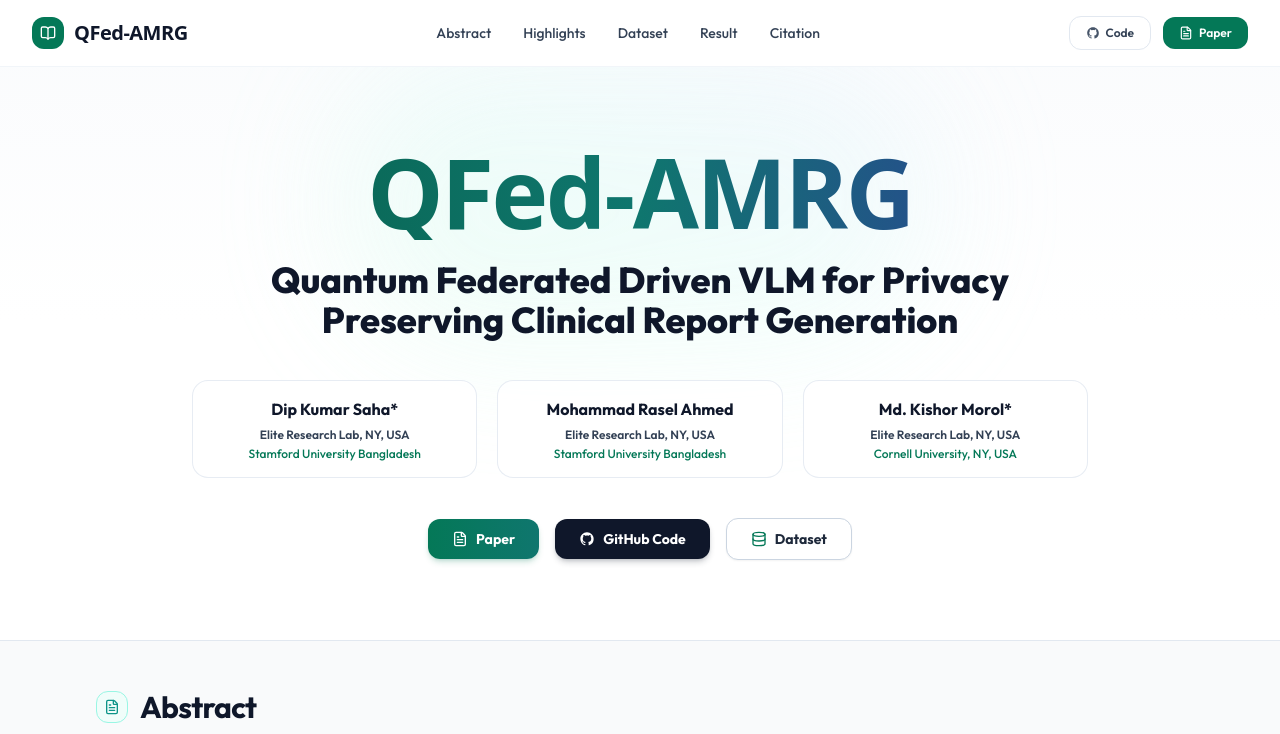
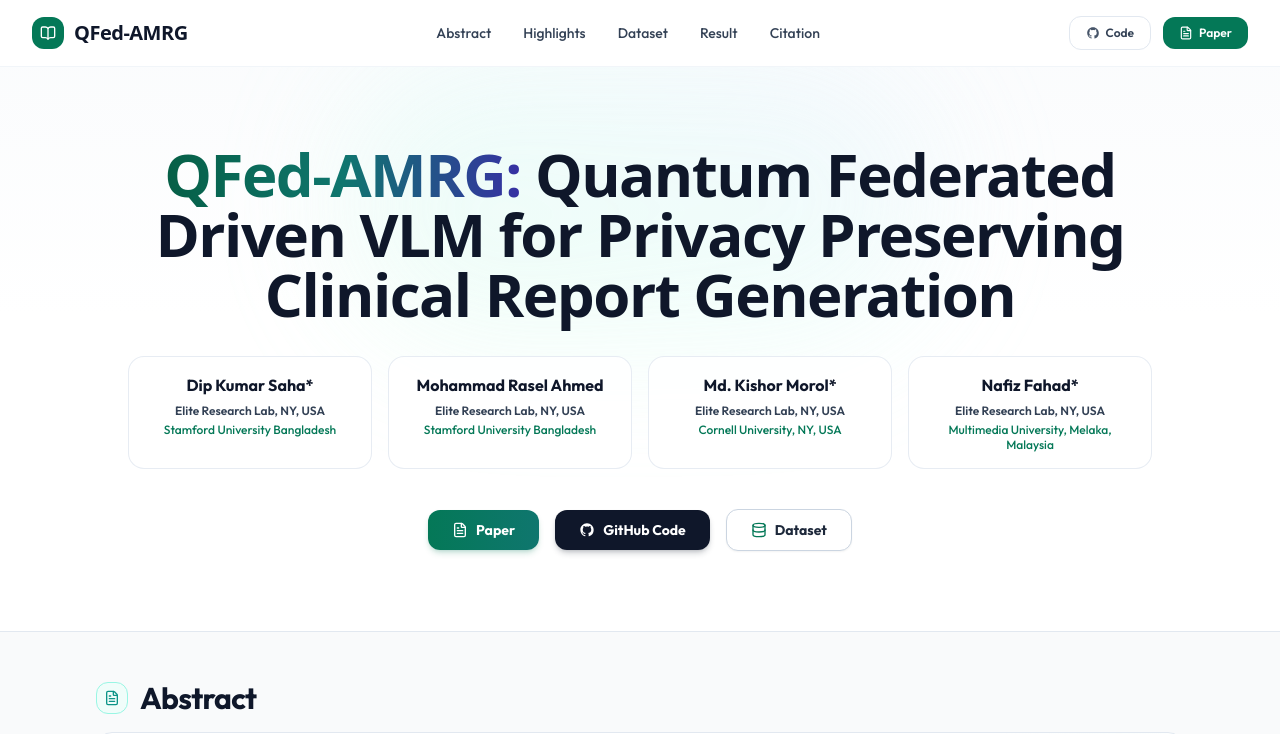
Before and after one commit to rasel1510/QFed-AMRG-Project, a Next.js app: page / in a window 1280 px wide. Shown: the top 734 px of the page. Built offline with nearby package versions, Linux system fonts and the light colour scheme.

Commit message:
Enhanced information

```diff
--- a/src/app/layout.tsx
+++ b/src/app/layout.tsx
@@ -2,6 +2,7 @@
 import "./globals.css";
 
 export const metadata: Metadata = {
+  metadataBase: new URL("https://qfed-amrg.github.io"),
   title: "QFed-AMRG: Quantum Federated Driven VLM for Privacy Preserving Clinical Report Generation",
   description: "Official research website for QFed-AMRG: A communication-efficient quantum federated vision-language architecture for privacy-preserving multi-client clinical report generation.",
   keywords: [
@@ -18,7 +19,8 @@
   authors: [
     { name: "Dip Kumar Saha" },
     { name: "Mohammad Rasel Ahmed" },
-    { name: "Md. Kishore Morol" }
+    { name: "Md. Kishore Morol" },
+    { name: "Nafiz Fahad" }
   ],
   openGraph: {
     title: "QFed-AMRG: Quantum Federated Driven VLM for Privacy Preserving Clinical Report Generation",
--- a/src/components/BibtexCitation.tsx
+++ b/src/components/BibtexCitation.tsx
@@ -8,7 +8,7 @@
 
   const bibtex = `@article{saha2026qfedamrg,
   title  = {QFed-AMRG: Quantum Federated Driven VLM for Privacy Preserving Clinical Report Generation},
-  author = {Saha*, Dip Kumar and Ahmed, Mohammad Rasel and Morol*, Md. Kishor},
+  author = {Saha*, Dip Kumar and Ahmed, Mohammad Rasel and Morol*, Md. Kishor and Fahad*, Nafiz},
   year   = {2026}
 }`;
 
--- a/src/components/Footer.tsx
+++ b/src/components/Footer.tsx
@@ -45,7 +45,7 @@
 
         <div className="pt-8 flex flex-col sm:flex-row items-center justify-between gap-4 text-center sm:text-left text-[11px]">
           <p>
-            Authors: <span className="text-slate-300 font-semibold">Dip Kumar Saha*, Mohammad Rasel Ahmed, Md. Kishor Morol*</span>.
+            Authors: <span className="text-slate-300 font-semibold">Dip Kumar Saha*, Mohammad Rasel Ahmed, Md. Kishor Morol*, Nafiz Fahad*</span>.
           </p>
 
           <p className="font-mono text-slate-400">
--- a/src/components/Hero.tsx
+++ b/src/components/Hero.tsx
@@ -25,6 +25,13 @@
         "Elite Research Lab, NY, USA",
         "Cornell University, NY, USA"
       ]
+    },
+    {
+      name: "Nafiz Fahad*",
+      affiliations: [
+        "Elite Research Lab, NY, USA",
+        "Multimedia University, Melaka, Malaysia"
+      ]
     }
   ];
 
@@ -35,19 +42,19 @@
 
       <div className="relative max-w-6xl mx-auto px-4 sm:px-6 lg:px-8 text-center">
 
-        {/* Giant Main Brand Name */}
-        <h1 className="text-5xl sm:text-7xl lg:text-8xl font-black bg-gradient-to-r from-emerald-800 via-teal-700 to-indigo-800 bg-clip-text text-transparent tracking-tight mb-5 font-sans">
-          QFed-AMRG
+        {/* Paper Title */}
+        <h1 className="text-3xl sm:text-5xl lg:text-6xl font-extrabold tracking-tight mb-8 max-w-5xl mx-auto leading-tight sm:leading-tight text-slate-900 font-sans">
+          <span className="bg-gradient-to-r from-emerald-800 via-teal-700 to-indigo-800 bg-clip-text text-transparent font-black">
+            QFed-AMRG:
+          </span>{" "}
+          <span>
+            Quantum Federated Driven VLM for Privacy Preserving Clinical Report Generation
+          </span>
         </h1>
 
-        {/* Paper Title / Subtitle */}
-        <h2 className="text-xl sm:text-3xl lg:text-4xl font-extrabold text-slate-900 max-w-4xl mx-auto leading-snug sm:leading-tight mb-10">
-          Quantum Federated Driven VLM for Privacy Preserving Clinical Report Generation
-        </h2>
-
         {/* Authors Section */}
-        <div className="max-w-4xl mx-auto mb-10">
-          <div className="grid grid-cols-1 sm:grid-cols-3 gap-5 text-center">
+        <div className="max-w-5xl mx-auto mb-10">
+          <div className="grid grid-cols-1 sm:grid-cols-2 lg:grid-cols-4 gap-4 text-center">
             {authors.map((author, idx) => (
               <div
                 key={idx}
```
